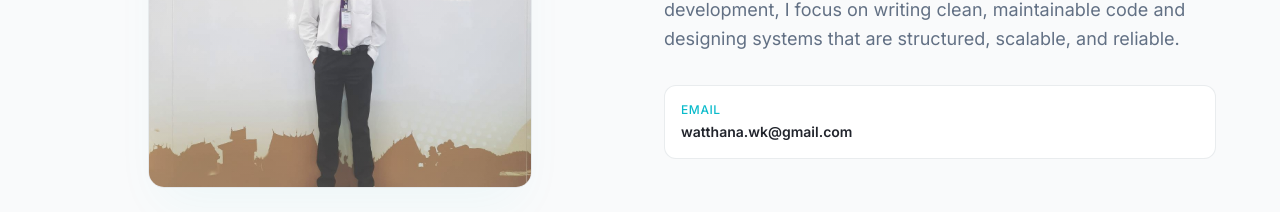
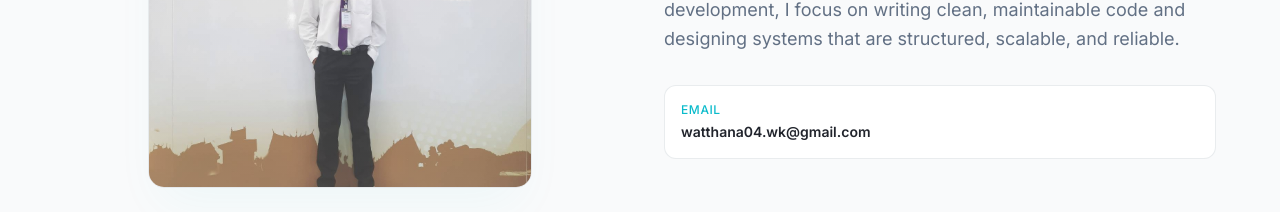
Before and after one commit to Watthana65022128/my-portfolio, a Next.js app: page / in a window 1280 px wide. Shown: the part 1200-1412 px from the top of the page. Built offline with nearby package versions, Linux system fonts and the light colour scheme.

Commit message:
add number email

```diff
--- a/src/data/personal.ts
+++ b/src/data/personal.ts
@@ -7,7 +7,7 @@ export const personalInfo: PersonalInfo = {
     "Hello, I'm Jame, a dedicated Full-Stack Developer with a strong interest in modern web technologies. I’m passionate about building applications that are visually refined, high-performing, and genuinely user-centric.",
     "With solid experience in both frontend and backend development, I focus on writing clean, maintainable code and designing systems that are structured, scalable, and reliable.",
   ],
-  email: "watthana.wk@gmail.com",
+  email: "watthana04.wk@gmail.com",
   location: "ChaingMai, Thailand",
   avatar: "/images/profile.jpg",
 };
```
